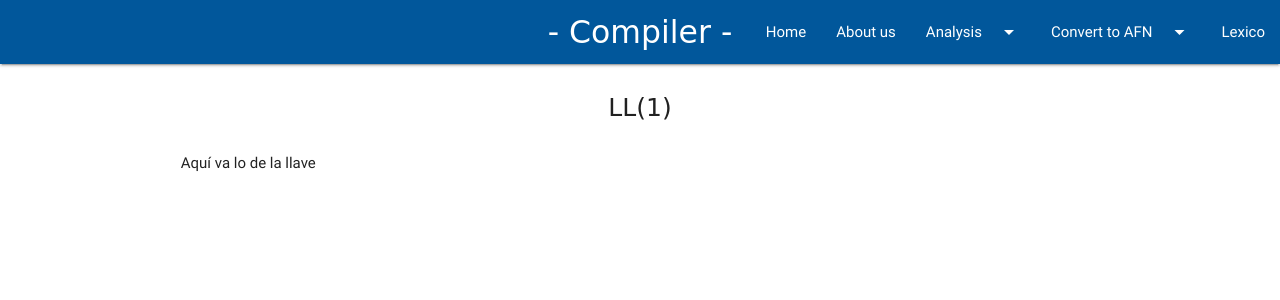
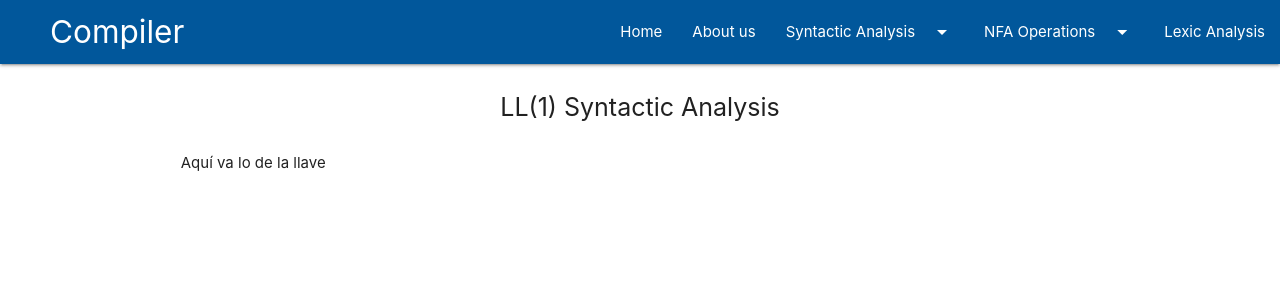
Before and after one commit to brokenerk/Compiladores, a Flask app: a page that uses App/templates/analysis/ll1.html in a window 1280 px wide. Shown: the top 300 px of the page. Run offline with Flask 2, Linux system fonts and the light colour scheme; some libraries are stand-ins or nearby versions.

Commit message:
front con materialize actualizado

```diff
--- a/App/app.py
+++ b/App/app.py
@@ -10,7 +10,6 @@ epsilon = '\u03B5'
 import forms
 
 app = Flask(__name__)
-
 # Manage every AFN that has been created
 afnAvailable = {}
 alphabet = {}
@@ -18,18 +17,18 @@ idAfnAvailable = {}
 cont = 0
 
 # ---------------------------------------------------------------------
-#								HOME
+#								INDEX
 # ---------------------------------------------------------------------
 @app.route("/")
 def index():
-	return render_template('home.html')
+	return render_template('index.html')
 
 # ---------------------------------------------------------------------
 #								ABOUT US
 # ---------------------------------------------------------------------
 @app.route("/aboutUs")
 def aboutUs():
-	return render_template('aboutus.html')
+	return render_template('aboutUs.html')
 
 # ---------------------------------------------------------------------
 #						CONVERT TO AFD: ADD
@@ -70,7 +69,7 @@ def join():
 # ---------------------------------------------------------------------
 @app.route("/specialJoin", methods = ['GET', 'POST'])
 def specialJoin():
-	createSpecialJoin = forms.specialJoin(request.form)
+	createSpecialJoin = forms.CreateSpecialJoin(request.form)
 	afn1 = request.form.get('afn1')
 	afn2 = request.form.get('afn2')
 	opt = request.form.get('option')
@@ -133,7 +132,7 @@ def positiveClosure():
 # ---------------------------------------------------------------------
 #						CONVERT TO AFD: *CLOSURE
 # ---------------------------------------------------------------------
-@app.route("/starClosure", methods = ['GET', 'POST'])
+@app.route("/kleeneClosure", methods = ['GET', 'POST'])
 def starClosure():
 	afn1 = request.form.get('afn1')
 	afn2 = request.form.get('afn2')
@@ -145,7 +144,7 @@ def starClosure():
 		# Remove AFN1
 		idAfnAvailable[int(afn1)] = -1
 
-	return render_template('convertAFD/starClosure.html', idAfn=idAfnAvailable)
+	return render_template('convertAFD/kleeneClosure.html', idAfn=idAfnAvailable)
 
 # ---------------------------------------------------------------------
 #						CONVERT TO AFD: OPTIONAL
@@ -205,7 +204,7 @@ def ll1():
 
 @app.route("/lexico")
 def lexico():
-	return render_template('lexico.html')
+	return render_template('lexic.html')
 
 if __name__ == '__main__':
 	app.run(debug = True, port = 5000)
--- a/App/forms.py
+++ b/App/forms.py
@@ -4,7 +4,7 @@ from wtforms.fields.html5 import EmailField
 from wtforms import validators
 
 class AddForm(Form):
-	char = StringField('Name: ',
+	char = StringField('Symbol: ',
 		[
 			validators.length(min=1, max=1)
 		]
--- a/App/templates/_macroAdd.html
+++ b/App/templates/_macroAdd.html
@@ -1,6 +1,6 @@
 {% macro render_field(field) %}
 	<td> {{ field.label }}
-	<dd> {{ field(**kwargs)|safe }}
+	<td> {{ field(**kwargs)|safe }}
 
 	{% if field.errors %}
 		<ul>
--- a/App/templates/_macroToken.html
+++ b/App/templates/_macroToken.html
@@ -1,7 +1,6 @@
 {% macro render_field(field) %}
-
 	<td> {{ field.label }}
-	<dd> {{ field(**kwargs)|safe }}
+	<td> {{ field(**kwargs)|safe }}
 
 	{% if field.errors %}
 		<ul>
--- a/App/templates/analysis/ll1.html
+++ b/App/templates/analysis/ll1.html
@@ -1,13 +1,48 @@
 {% extends 'base/dashboard.html'%}
 {% block content %}
 	<div class="container">
-      <div id="Concat" class="col s12">
+      <div id="ll1" class="col s12">
          <div class="col s12">
             <div class="row">
-               <p style="font-family: 'Lobster', cursive; text-align: center; font-size: 25px;"> LL(1) </p>
+               <p style="text-align: center; font-size: 25px;"> LL(1) Syntactic Analysis </p>
                Aquí va lo de la llave
             </div>
          </div>
       </div>
    </div>
+
+   <div id="principal" class="container">
+      <br><br>
+      <div id="showTable">
+         {% if afd %}
+            <script type="text/javascript">
+               document.getElementById('convertToAFD').style.display = "none";
+            </script>
+            <br>
+            <p style="text-align: center; font-size: 25px;"> Table of the AFD</p>
+            <br> <br>
+            <table class="striped">
+               <thead>
+                  <tr>
+                     <th>Id</th>
+                     {% for a in afd.getAlphabet() %}
+                        <th>{{ a }}</th>
+                     {% endfor %}
+                     <th> Token </th>
+                  </tr>
+               </thead>
+               <tbody>
+                  {% for i in afdTable %}
+                     <tr>
+                        <td> {{ loop.index - 1 }} </td>
+                        {% for j in i %}
+                           <td>{{ j }}</td>
+                        {% endfor %}
+                     </tr>
+                  {% endfor %}
+               </tbody>
+            </table>
+         {% endif %}
+      </div>
+   </div>
 {% endblock %}
--- a/App/templates/base/dashboard.html
+++ b/App/templates/base/dashboard.html
@@ -1,46 +1,51 @@
 <!DOCTYPE html>
 <html>
 <head>
-   <link rel="shortcut icon" href="https://www.gamefaces.com/wp-content/uploads/2016/11/H-33-2.png" />
-   <link rel="stylesheet" href="https://cdnjs.cloudflare.com/ajax/libs/materialize/0.100.2/css/materialize.min.css">
+   <script src="https://code.jquery.com/jquery-3.3.1.min.js"></script>
+   <script src="https://cdnjs.cloudflare.com/ajax/libs/materialize/1.0.0/js/materialize.min.js"></script>
+   <link rel="stylesheet" href="https://cdnjs.cloudflare.com/ajax/libs/materialize/1.0.0/css/materialize.min.css">
    <link href="https://fonts.googleapis.com/icon?family=Material+Icons" rel="stylesheet">
-   <script type = "text/javascript" src = "https://code.jquery.com/jquery-2.1.1.min.js"></script> <script src="https://cdnjs.cloudflare.com/ajax/libs/materialize/0.100.2/js/materialize.min.js"></script>
-   <style>
-      body {
-         font: 'Roboto', sans-serif;
-      }
-   </style>
+   <script>
+      $(document).ready(function(){
+         $('select').formSelect();
+         $('.dropdown-trigger').dropdown();
+      });
+   </script>
+   <title>Compiler</title>
 </head>
 <body>
-   <!-- Dropdown Structure -->
-   <ul id="dropdown1" class="dropdown-content">
-      <li><a href="/add">Add</a></li>
-      <li><a href="/join">Join</a></li>
-      <li><a href="/specialJoin">Special Join</a></li>
-      <li><a href="/concat">Concat</a></li>
-      <li><a href="/positiveClosure">+Closure</a></li>
-      <li><a href="/starClosure">*Closure</a></li>
-      <li><a href="/optional">?Optional</a></li>
-      <li><a href="/setToken">setToken</a></li>
-      <li><a href="/convertToAFD">convertToAFD</a></li>
-   </ul>
-   <ul id="dropdown-analysis" class="dropdown-content">
-      <li><a href="/LL(1)">LL(1)</a></li>
-   </ul>
    <nav>
       <div class="nav-wrapper #01579b light-blue darken-4">
-         <a href="#!" class="brand-logo center" style="font-family: 'Lobster', cursive;"> - Compiler - </a>
+         <a href="" class="brand-logo" style="padding-left: 50px;">Compiler</a>
          <ul class="right hide-on-med-and-down">
             <li><a href="/">Home</a></li>
             <li><a href="/aboutUs">About us</a></li>
             <!-- Dropdown Trigger: ANALYSIS -->
-            <li><a class="dropdown-button" href="/analysis" data-activates="dropdown-analysis">Analysis<i class="material-icons right">arrow_drop_down</i></a></li>
+            <li><a class="dropdown-trigger button" href="#" data-target="dropdown-analysis">Syntactic Analysis<i class="material-icons right">arrow_drop_down</i></a></li>
             <!-- Dropdown Trigger: CONVERT TO AFD -->
-            <li><a class="dropdown-button" href="/convert" data-activates="dropdown1">Convert to AFN<i class="material-icons right">arrow_drop_down</i></a></li>
-            <li><a href="/lexico">Lexico</a></li>
+            <li><a class="dropdown-trigger button" href="#" data-target="dropdown-nfa">NFA Operations<i class="material-icons right">arrow_drop_down</i></a></li>
+            <li><a href="/lexico">Lexic Analysis</a></li>
          </ul>
       </div>
    </nav>
+
+   <ul id="dropdown-nfa" class="dropdown-content">
+      <li><a href="/add">Add Basic NFA</a></li>
+      <li><a href="/join">Join</a></li>
+      <li><a href="/concat">Concatenate</a></li>
+      <li><a href="/positiveClosure">Positive Closure</a></li>
+      <li><a href="/kleeneClosure">Kleene Closure</a></li>
+      <li><a href="/optional">? Optional</a></li>
+      <li><a href="/setToken">Set Token</a></li>
+      <li><a href="/specialJoin">Special Join</a></li>
+      <li><a href="/convertToAFD">Convert to DFA</a></li>
+   </ul>
+
+   <ul id="dropdown-analysis" class="dropdown-content">
+      <li><a href="#">NFA Syntactic</a></li>
+      <li><a href="#">Grammar Syntactic</a></li>
+      <li><a href="/LL(1)">LL(1) Analysis</a></li>
+   </ul>
   {% block content %}
   {% endblock %}
 </body>
--- a/App/templates/convertAFD/add.html
+++ b/App/templates/convertAFD/add.html
@@ -4,20 +4,22 @@
 	<div class="container">
       <!-- Add -->
       <div id="Add">
-         <div class="col s12">
          <div class="row">
-               <p style="font-family: 'Lobster', cursive; text-align: center; font-size: 25px;"> Add new </p>
+            <p style="text-align: center; font-size: 25px;"> Add new NFA </p>
             {% from "_macroAdd.html" import render_field %}
             <form name="sendName" id="addChar" method="POST">
                <div class="input-field col s9">
                   {{ render_field(add.char) }}
                </div>
                <input type="hidden" id="optAdd" name="option">
+
                <div class="input-field col s3">
                   <button type="submit" onclick="document.getElementById('optAdd').value = 0" class="waves-effect waves-light #0288d1 light-blue darken-3 btn-large"><i class="material-icons right">add_circle</i>Add</button>
                </div>
             </form>
          </div>
+         <div class="row">
+            Aqui van los grafos con vis.js
          </div>
       </div>
     </div>
```
Also changed, not shown: App/LL1.py (+12 -4 lines), App/templates/convertAFD/concat.html (+2 -7 lines), App/templates/convertAFD/convertToAFD.html (+3 -8 lines), App/templates/convertAFD/join.html (+1 -6 lines), App/templates/convertAFD/kleeneClosure.html (renamed from App/templates/convertAFD/starClosure.html, +1 -6 lines), App/templates/convertAFD/optional.html (+1 -6 lines), App/templates/convertAFD/positiveClosure.html (+1 -6 lines), App/templates/convertAFD/setToken.html (+4 -9 lines), App/templates/convertAFD/specialJoin.html (+1 -6 lines), App/static/js/show.js (added), App/templates/index.html (renamed from App/templates/home.html), App/templates/lexic.html (renamed from App/templates/lexico.html). Lines whose indentation alone changed are shown as unchanged.
